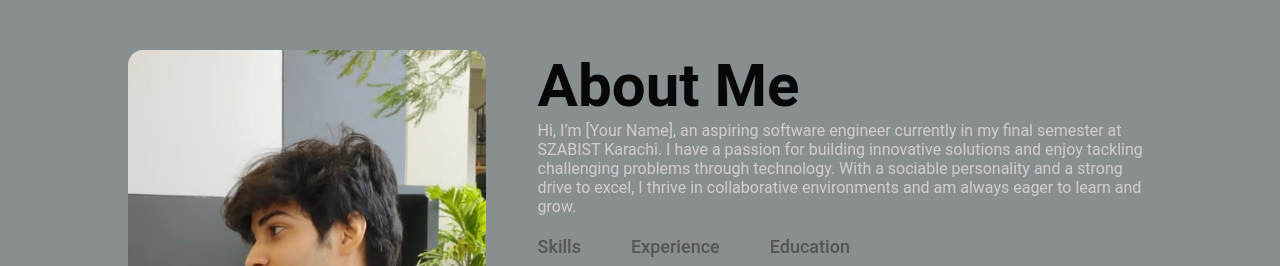
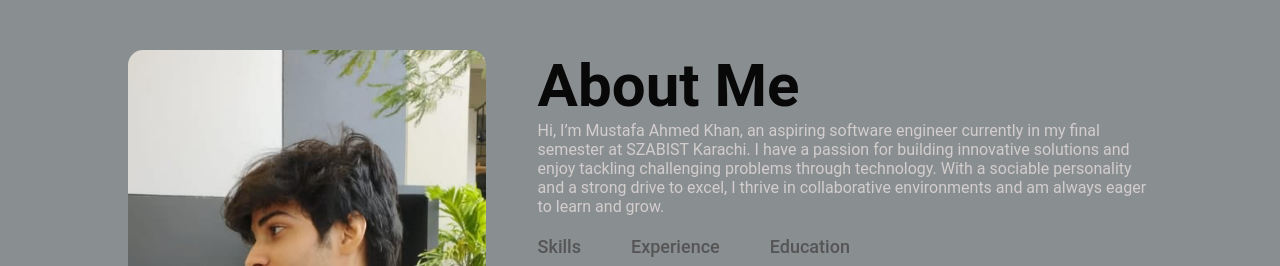
Before and after one commit to Mustafa121000/personalportfolio, a plain HTML site: page index.html in a window 1280 px wide. Shown: the part 840-1106 px from the top of the page. Drawn offline with Linux system fonts and the light colour scheme.

Commit message:
Update index.html

```diff
--- a/index.html
+++ b/index.html
@@ -39,7 +39,7 @@
                 </div>
                 <div class="about-col-2">
                     <h1 class="sub-title">About Me</h1>
-                    <p>Hi, I’m [Your Name], an aspiring software engineer currently in my final semester at SZABIST Karachi.
+                    <p>Hi, I’m Mustafa Ahmed Khan, an aspiring software engineer currently in my final semester at SZABIST Karachi.
                        I have a passion for building innovative solutions and enjoy tackling challenging problems through technology. With a
                        sociable personality and a strong drive to excel, I thrive in collaborative environments and am always eager to learn and grow.</p>
 
```
